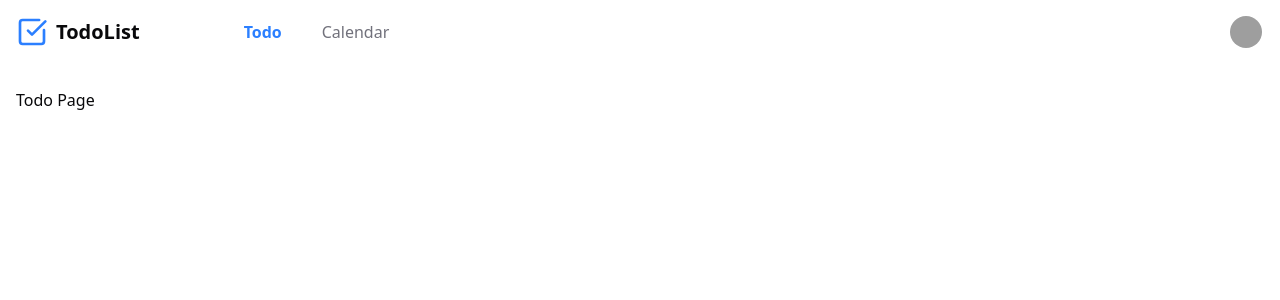
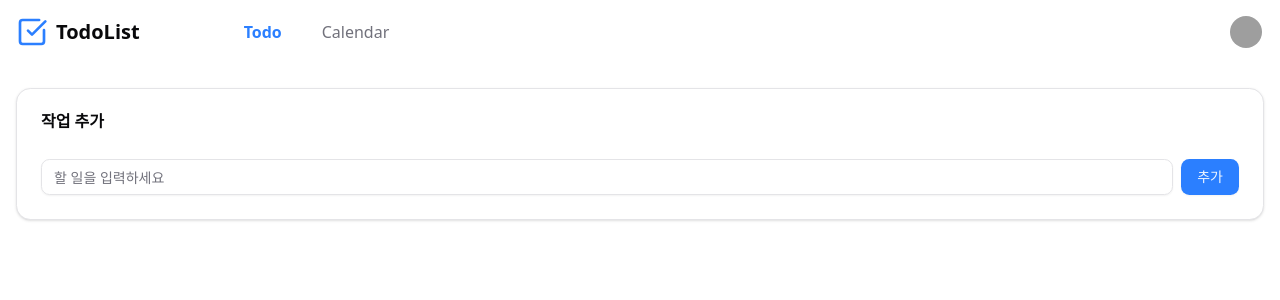
Before and after one commit to jchyng/todo-list, a Next.js app: page /todo in a window 1280 px wide. Shown: the top 300 px of the page. Built offline with nearby package versions, Linux system fonts and the light colour scheme; grey boxes are pictures that could not be loaded.

Commit message:
작업 추가 컴포넌트 퍼블리싱

```diff
--- a/src/app/(main)/todo/page.jsx
+++ b/src/app/(main)/todo/page.jsx
@@ -1,3 +1,42 @@
+"use client";
+
+import { Button } from "@/components/ui/button";
+import { Input } from "@/components/ui/input";
+import { Card, CardContent, CardHeader, CardTitle } from "@/components/ui/card";
+import { useState } from "react";
+
 export default function TodoPage() {
-  return <div>Todo Page</div>;
+  function AddTodoCard() {
+    const [task, setTask] = useState("");
+
+    const handleAdd = () => {
+      if (task.trim() === "") return;
+      setTask(""); // 입력 초기화
+    };
+
+    return (
+      <Card>
+        <CardHeader>
+          <CardTitle>작업 추가</CardTitle>
+        </CardHeader>
+        <CardContent>
+          <div className="flex items-center gap-2">
+            <Input
+              placeholder="할 일을 입력하세요"
+              value={task}
+              onChange={(e) => setTask(e.target.value)}
+              onKeyDown={(e) => e.key === "Enter" && handleAdd()}
+            />
+            <Button onClick={handleAdd}>추가</Button>
+          </div>
+        </CardContent>
+      </Card>
+    );
+  }
+
+  return (
+    <>
+      <AddTodoCard />
+    </>
+  );
 }
--- /dev/null
+++ b/src/components/ui/input.jsx
@@ -0,0 +1,24 @@
+import * as React from "react"
+
+import { cn } from "@/lib/utils"
+
+function Input({
+  className,
+  type,
+  ...props
+}) {
+  return (
+    <input
+      type={type}
+      data-slot="input"
+      className={cn(
+        "file:text-foreground placeholder:text-muted-foreground selection:bg-primary selection:text-primary-foreground dark:bg-input/30 border-input flex h-9 w-full min-w-0 rounded-md border bg-transparent px-3 py-1 text-base shadow-xs transition-[color,box-shadow] outline-none file:inline-flex file:h-7 file:border-0 file:bg-transparent file:text-sm file:font-medium disabled:pointer-events-none disabled:cursor-not-allowed disabled:opacity-50 md:text-sm",
+        "focus-visible:border-ring focus-visible:ring-ring/50 focus-visible:ring-[3px]",
+        "aria-invalid:ring-destructive/20 dark:aria-invalid:ring-destructive/40 aria-invalid:border-destructive",
+        className
+      )}
+      {...props} />
+  );
+}
+
+export { Input }
```
